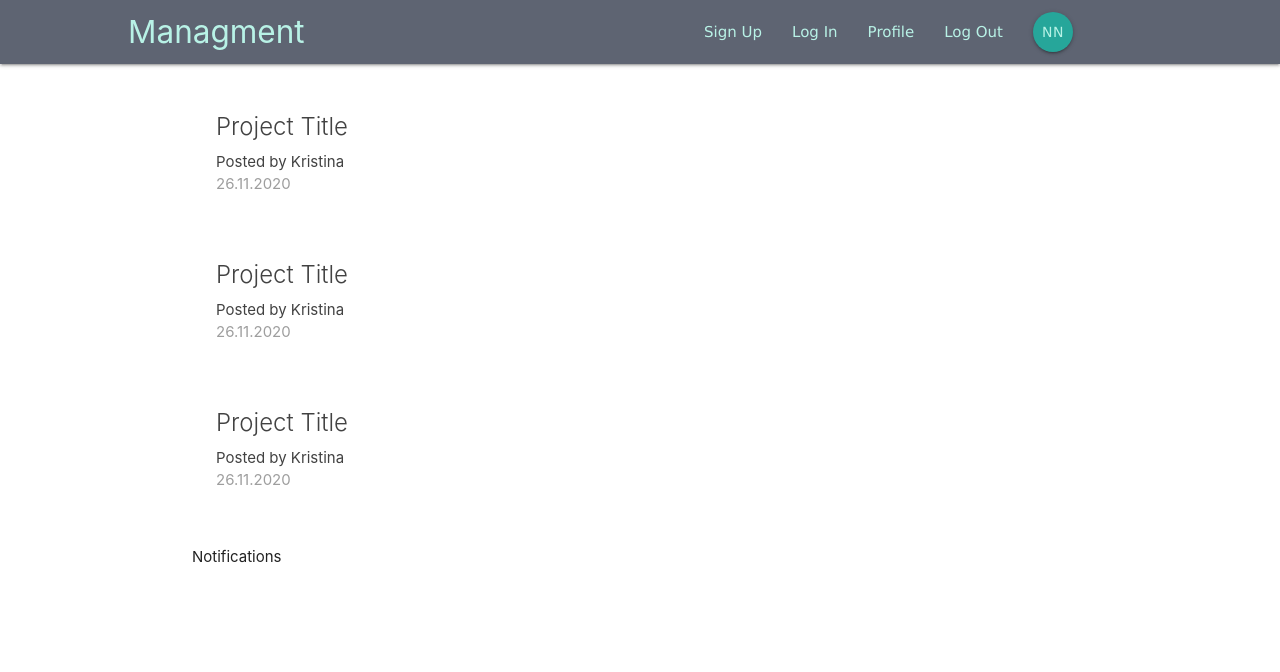
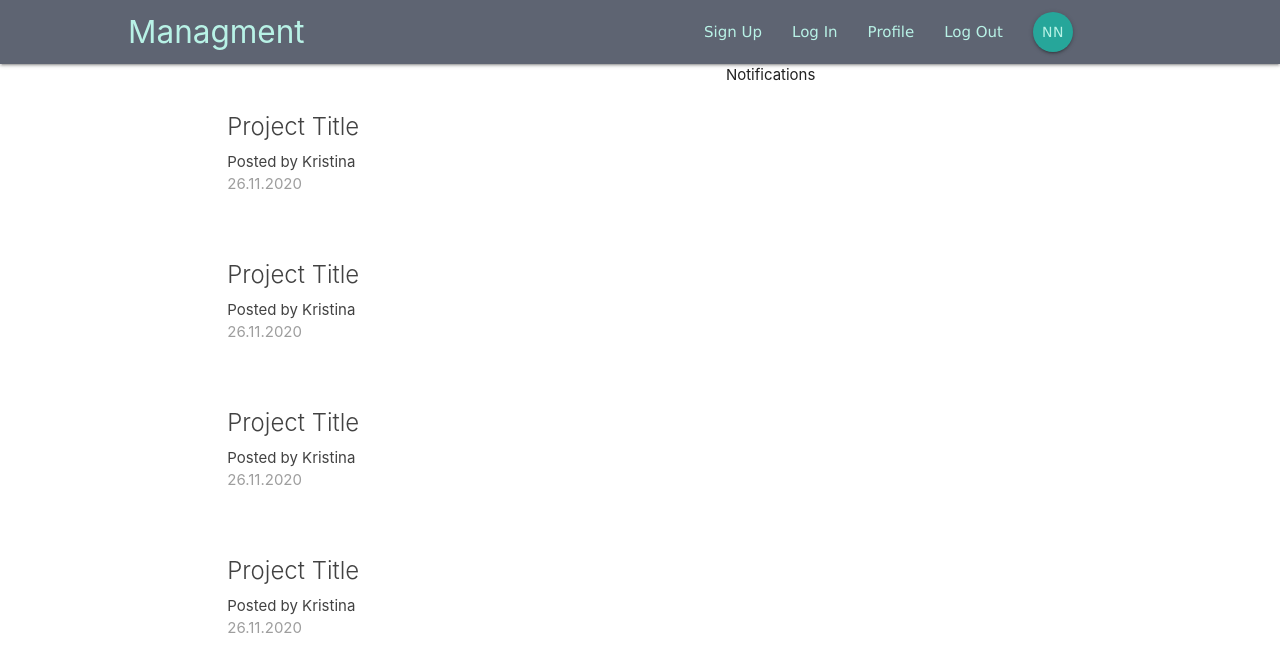
Before and after one commit to Kristina-11/ProjectManagment, a React (Create React App) app: page / in a window 1280 px wide. Shown: the top 672 px of the page. Built offline with nearby package versions, Linux system fonts and the light colour scheme.

Commit message:
Created ProjectSummary.js - Will loop through data there before showing it in ProjectList.js

```diff
--- a/src/Components/Home/Dashboard.js
+++ b/src/Components/Home/Dashboard.js
@@ -5,10 +5,10 @@ const Dashboard = () => {
     return (
         <div className="dashboard container">
             <div className="row">
-                <div className="col12 s12 m6">
+                <div className="col s12 m6">
                     <ProjectList />
                 </div>
-                <div className="col12 s12 m5 offset-m1">
+                <div className="col s12 m4 offset-m1">
                     <Notification />
                 </div>
             </div>
--- a/src/Components/Project/ProjectList.js
+++ b/src/Components/Project/ProjectList.js
@@ -1,29 +1,12 @@
+const { default: ProjectSummary } = require("./ProjectSummary")
+
 const ProjectList = () => {
     return (
         <div className="project-list section">
-            <div className="card z-depth-0 project-summary">
-                <div className="card-content grey-text text-darken-3">
-                    <span className="card-title">Project Title</span>
-                    <p>Posted by Kristina</p>
-                    <p className="grey-text">26.11.2020</p>
-                </div>
-            </div>
-
-            <div className="card z-depth-0 project-summary">
-                <div className="card-content grey-text text-darken-3">
-                    <span className="card-title">Project Title</span>
-                    <p>Posted by Kristina</p>
-                    <p className="grey-text">26.11.2020</p>
-                </div>
-            </div>
-
-            <div className="card z-depth-0 project-summary">
-                <div className="card-content grey-text text-darken-3">
-                    <span className="card-title">Project Title</span>
-                    <p>Posted by Kristina</p>
-                    <p className="grey-text">26.11.2020</p>
-                </div>
-            </div>
+            <ProjectSummary />
+            <ProjectSummary />
+            <ProjectSummary />
+            <ProjectSummary />
         </div>
     );
 }
--- /dev/null
+++ b/src/Components/Project/ProjectSummary.js
@@ -0,0 +1,13 @@
+const ProjectSummary = () => {
+    return (
+        <div className="card z-depth-0 project-summary">
+            <div className="card-content grey-text text-darken-3">
+                <span className="card-title">Project Title</span>
+                <p>Posted by Kristina</p>
+                <p className="grey-text">26.11.2020</p>
+            </div>
+        </div>
+    );
+}
+
+export default ProjectSummary;
```
Also changed, not shown: 1 other file (tests, documents, lock files or other folders).
